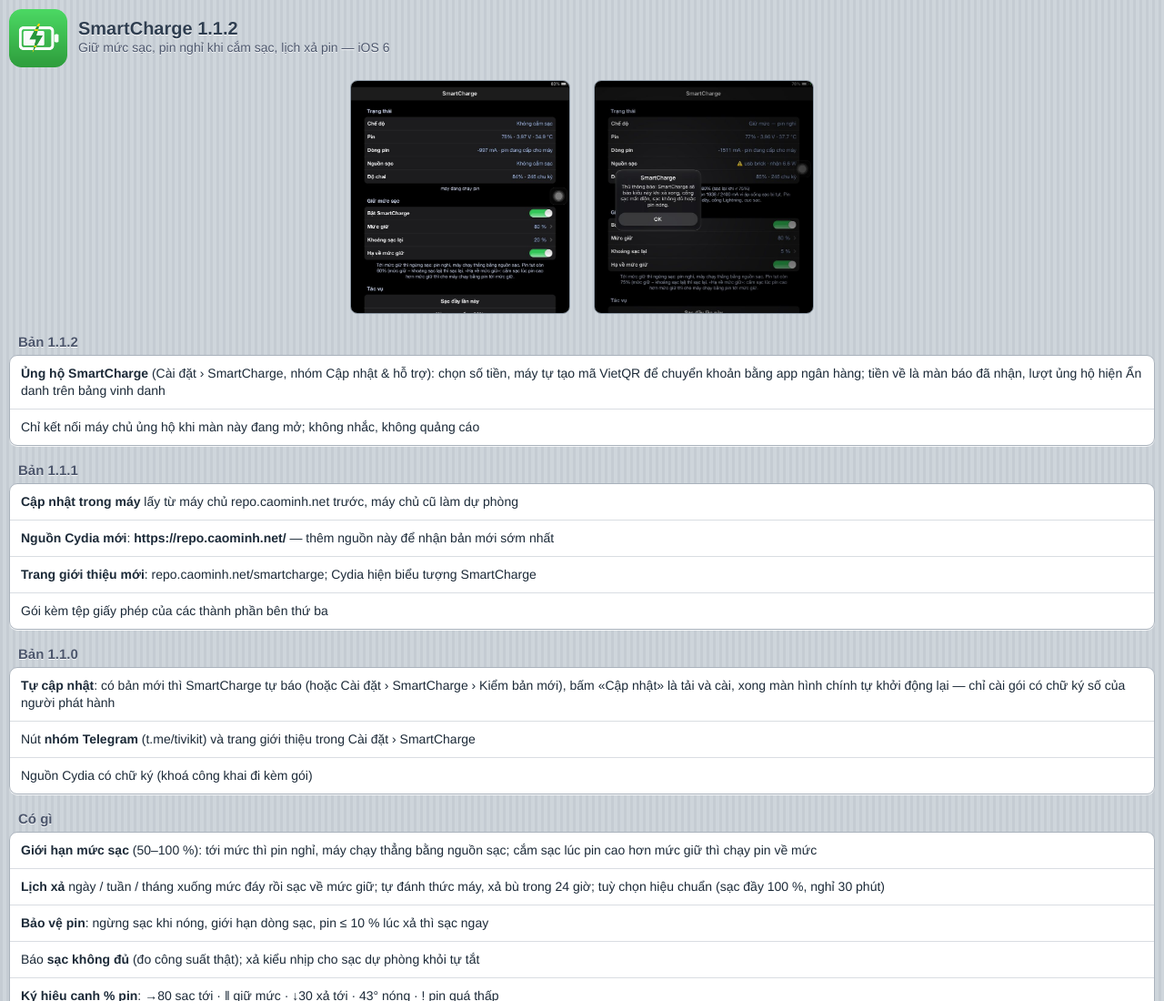
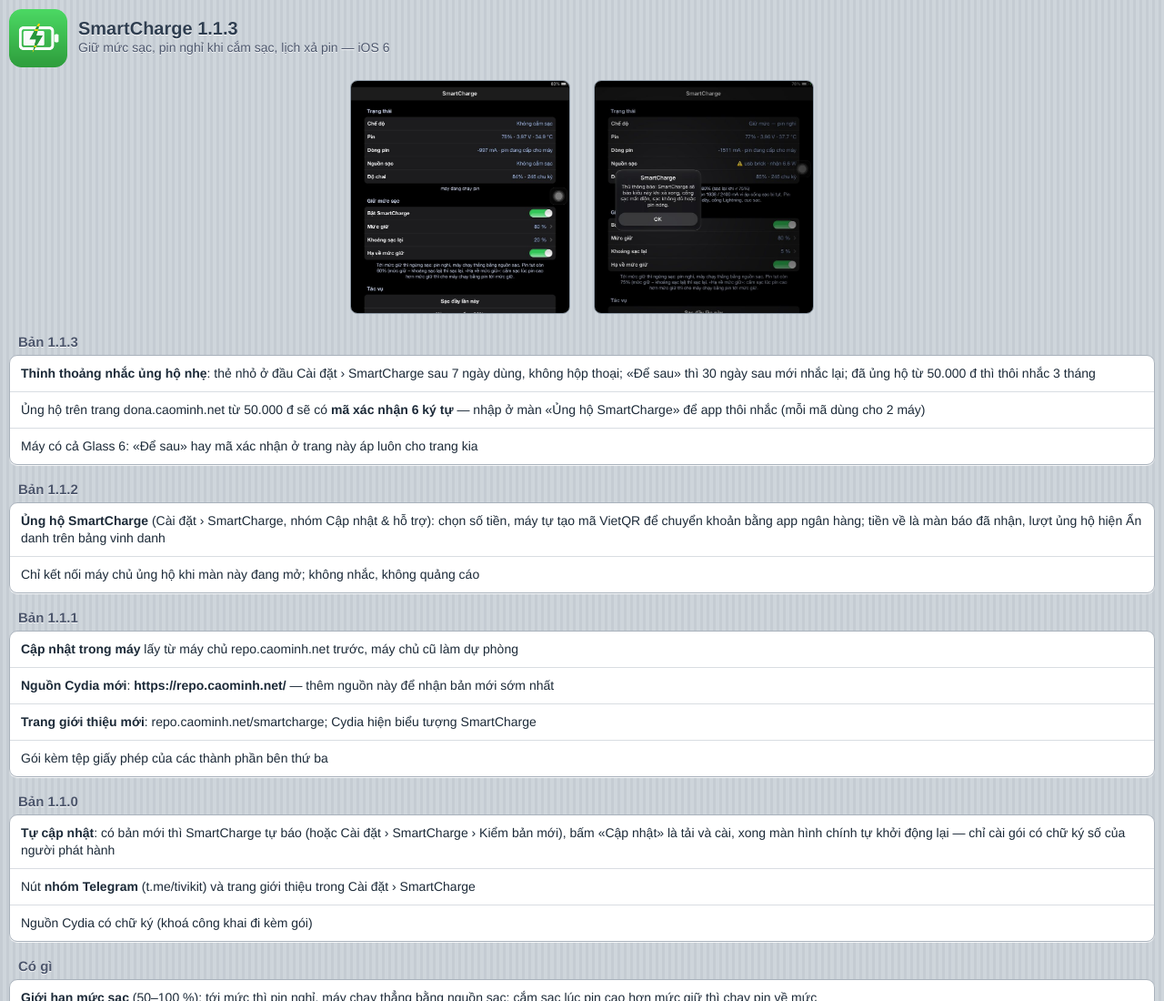
Before and after one commit to itovn/SmartCharge, a plain HTML site: page cydia/depiction.html in a window 1280 px wide. Shown: the top 1100 px of the page at 91% size. Drawn offline with Linux system fonts and the light colour scheme.

Commit message:
SmartCharge 1.1.3: nguồn Cydia

```diff
--- a/cydia/depiction.html
+++ b/cydia/depiction.html
@@ -28,12 +28,19 @@ h2 { margin: 18px 10px 6px; font-size: 15px; color: #4c566c; text-shadow: 0 1px
 <body>
 <div class="head">
   <img src="CydiaIcon.png" alt="">
-  <b>SmartCharge 1.1.2</b>
+  <b>SmartCharge 1.1.3</b>
   <span>Giữ mức sạc, pin nghỉ khi cắm sạc, lịch xả pin — iOS 6</span>
 </div>
 
 <div class="shots">
   <img src="../img/shot-settings.jpg" alt="Cài đặt"><img src="../img/shot-alert.jpg" alt="Thông báo">
+</div>
+
+<h2>Bản 1.1.3</h2>
+<div class="group">
+  <div class="row"><b>Thỉnh thoảng nhắc ủng hộ nhẹ</b>: thẻ nhỏ ở đầu Cài đặt › SmartCharge sau 7 ngày dùng, không hộp thoại; «Để sau» thì 30 ngày sau mới nhắc lại; đã ủng hộ từ 50.000 đ thì thôi nhắc 3 tháng</div>
+  <div class="row">Ủng hộ trên trang dona.caominh.net từ 50.000 đ sẽ có <b>mã xác nhận 6 ký tự</b> — nhập ở màn «Ủng hộ SmartCharge» để app thôi nhắc (mỗi mã dùng cho 2 máy)</div>
+  <div class="row">Máy có cả Glass 6: «Để sau» hay mã xác nhận ở trang này áp luôn cho trang kia</div>
 </div>
 
 <h2>Bản 1.1.2</h2>
```
Also changed, not shown: 8 other files.
